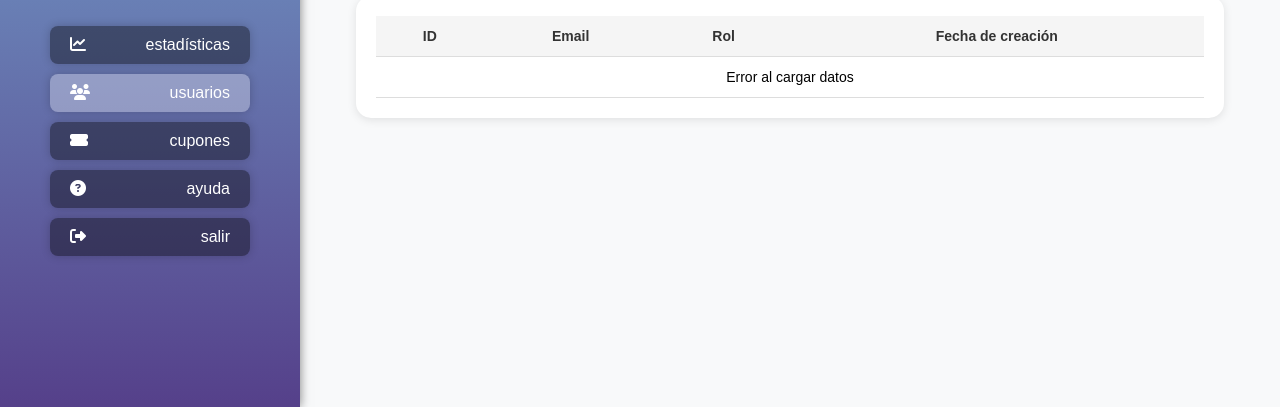
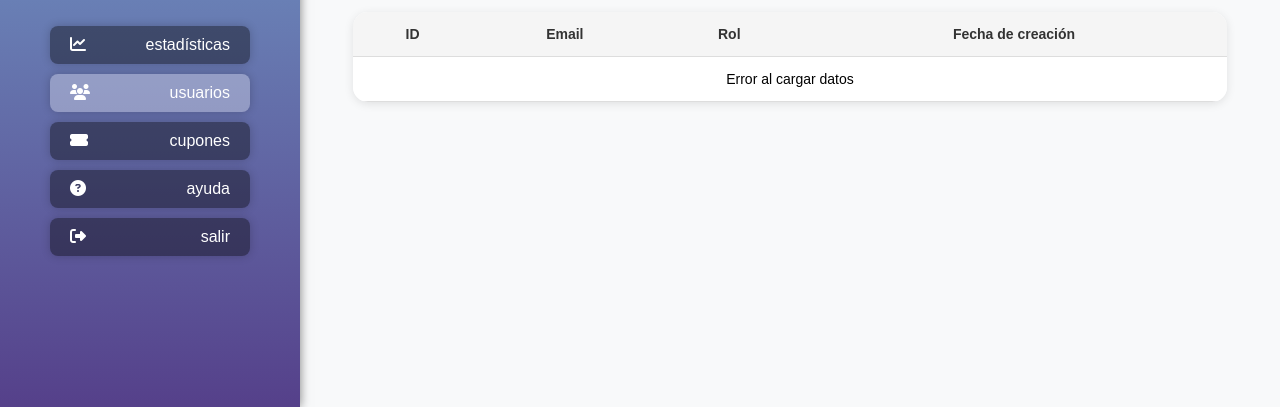
Before and after one commit to A01801461/beneficio_joven_paneles, a website: page public/usersAdmins.html in a window 1280 px wide. Shown: the part 393-800 px from the top of the page. Drawn offline with Linux system fonts and the light colour scheme; no server answers.

Commit message:
Alineaminento de ambas tablas header y tamaño
Dejar el titulo fijo, colocar ambas tablas con el aspecto visual

```diff
--- a/public/styles/cupones.css
+++ b/public/styles/cupones.css
@@ -29,9 +29,9 @@
     .contenedor-tabla {
       width: 95%;
       background-color: white;
-      border-radius: 12px;
-      box-shadow: 0 2px 12px rgba(0,0,0,0.08);
-      padding: 16px;
+      border-radius: 15px;
+      box-shadow: 0 2px 12px rgba(0,0,0,0.01);
+      padding: 0px;
       overflow-x: auto;
       overflow-y: auto;
       max-height: 75vh;
@@ -123,7 +123,6 @@
       font-size: 15px;
     }
 
-    /* === MODAL === */
     .modal {
       display: none;
       position: fixed;
--- a/public/styles/users.css
+++ b/public/styles/users.css
@@ -1,6 +1,7 @@
     body {
       background-color: #f8f9fa;
       font-family: 'Poppins', sans-serif;
+      margin: 0;
     }
 
     .contenido-pagina {
@@ -68,12 +69,21 @@
 
     .contenedor-tabla {
       background-color: white;
-      width: 90%;
-      padding: 20px;
+      width: 95%;
+      padding: 0px;
       border-radius: 15px;
       box-shadow: 0 2px 10px rgba(0,0,0,0.1);
       overflow-x: auto;
+      max-height: 600px;
     }
+
+    table thead th {
+      position: sticky;
+      top: 0;
+      background-color: #f5f5f5;
+      z-index: 2;
+      box-shadow: 0 2px 2px rgba(0,0,0,0.05);
+  }
 
     table {
       width: 100%;
@@ -108,3 +118,18 @@
       object-fit: cover;
       border-radius: 8px;
     }
+
+    /* Alternar colores de filas */
+tbody tr:nth-child(odd) {
+  background-color: #ffffff; /* blanco */
+}
+
+tbody tr:nth-child(even) {
+  background-color: #fafafa; /* gris claro */
+}
+
+/* Aumentar tamaño de letra en la tabla */
+th, td {
+  font-size: 14px; /* puedes subirlo a 16px si lo quieres aún más grande */
+  padding: 14px;   /* un poco más de espacio visual */
+}
```
